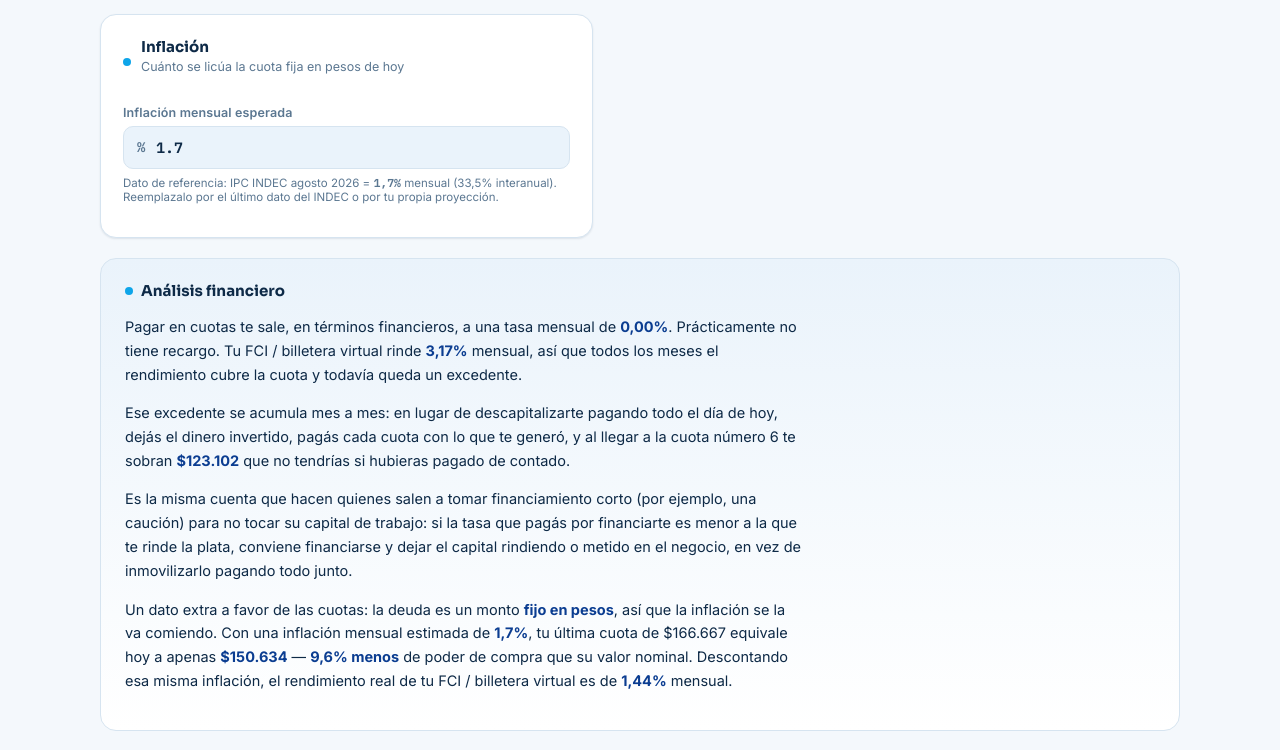
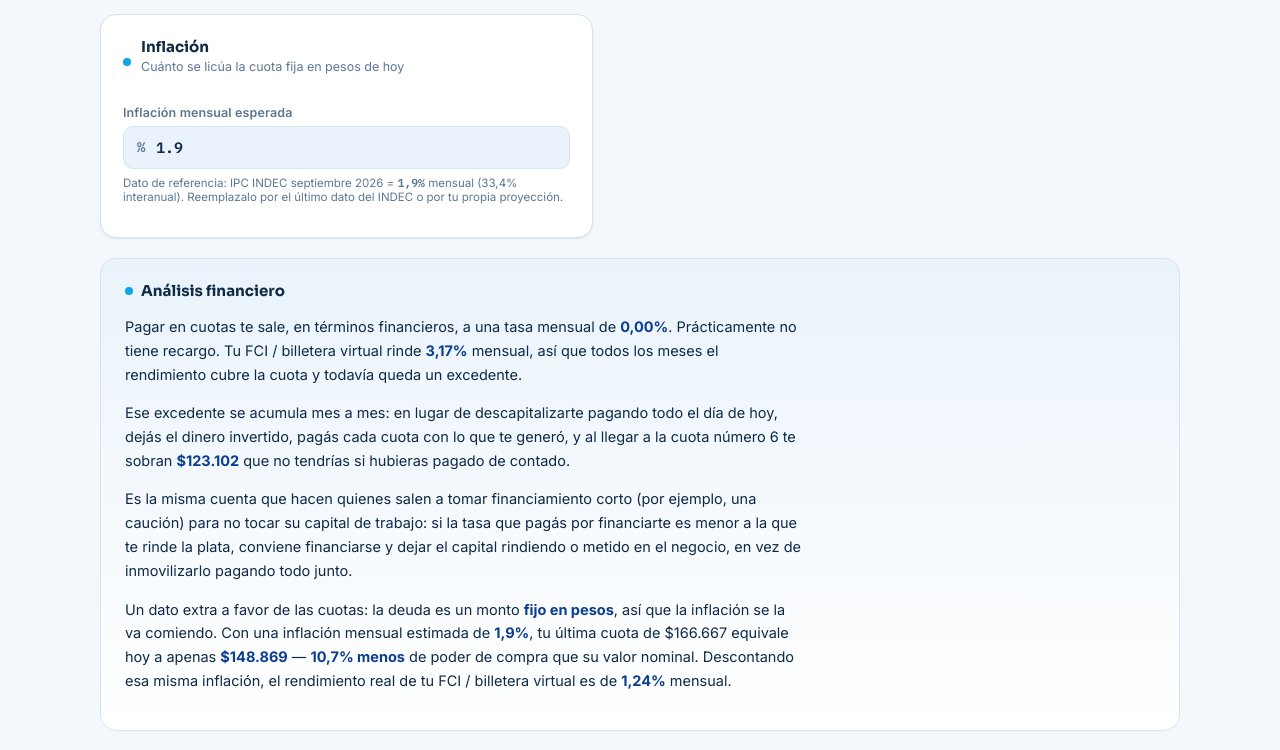
Before and after one commit to LucasBergia/Finanzas-con-Lucas, a plain HTML site: page cuotas-vs-contado/index.html in a window 1280 px wide. Shown: the part 860-1610 px from the top of the page. Drawn offline with Linux system fonts and the light colour scheme.

Commit message:
Actualizar dato de inflación mensual a septiembre 2026 (IPC INDEC)
IPC INDEC septiembre 2026: 1,9% mensual (33,4% interanual), reemplaza el dato de agosto (1,7% / 33,5%).

```diff
--- a/cuotas-vs-contado/index.html
+++ b/cuotas-vs-contado/index.html
@@ -358,8 +358,8 @@
 
         <div class="field">
           <label for="inflacion">Inflación mensual esperada</label>
-          <div class="input-money"><span>%</span><input type="number" id="inflacion" value="1.7" min="0" max="60" step="0.1"></div>
-          <p class="hint">Dato de referencia: IPC INDEC agosto 2026 = <strong class="num">1,7%</strong> mensual (33,5% interanual). Reemplazalo por el último dato del INDEC o por tu propia proyección.</p>
+          <div class="input-money"><span>%</span><input type="number" id="inflacion" value="1.9" min="0" max="60" step="0.1"></div>
+          <p class="hint">Dato de referencia: IPC INDEC septiembre 2026 = <strong class="num">1,9%</strong> mensual (33,4% interanual). Reemplazalo por el último dato del INDEC o por tu propia proyección.</p>
         </div>
       </div>
     </div>
```
